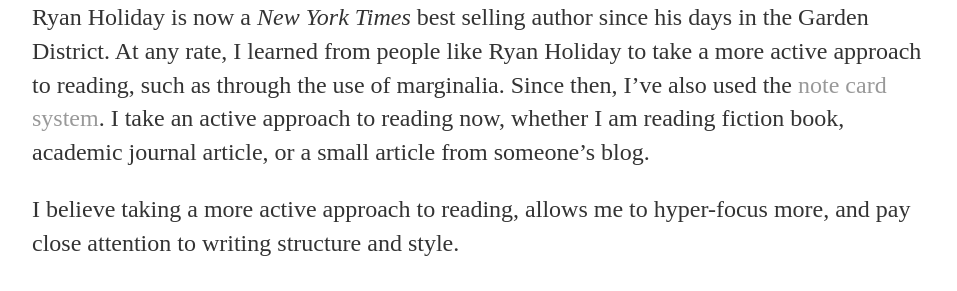
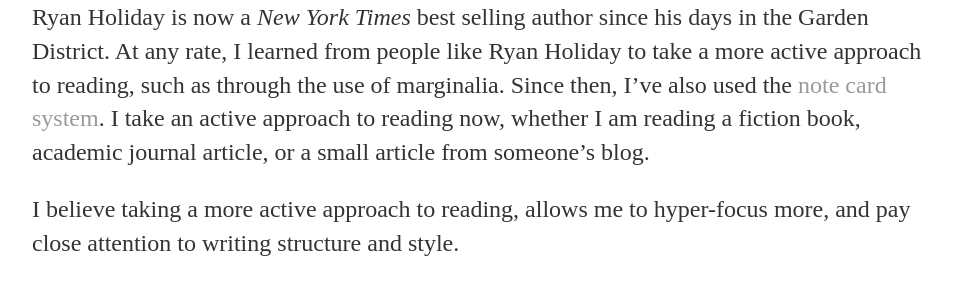
Before and after one commit to elizabethjuhasz/elizabethjuhasz.github.io, a Jekyll site: the page built from _posts/2020-02-17-writing.md, in a window 1280 px wide. Shown: the part 1069-1360 px from the top of the page, without its empty margins (160-1117 px from the left). Built offline with Jekyll 4.4.1, drawn with Linux system fonts in a browser that asks for light colours.

```diff
--- a/_posts/2020-02-17-writing.md
+++ b/_posts/2020-02-17-writing.md
@@ -9,7 +9,7 @@ I thought it was quite contradictory that, despite being an avid reader since ch
 
 When I was in graduate school, I lived in New Orleans.  There, I began following the work of Ryan Holiday, who strangely enough, lived only a couple of blocks away from me in the Garden District while he was still in the beginnings of his writing career. He also said that he wrote <i>Trust Me, I’m Lying</i> at the [Tulane library](https://medium.com/the-mission/best-selling-author-ryan-holiday-on-notecards-mornings-and-the-work-a3d4dd61aaf0).
 
-I was also found at the Tulane library during that time. Usually, I was reading and writing my dissertation prospectus where the political science books were. (I believe they are on the third floor of the library, if my memory serves me well).  It is really interesting to see that Ryan Holiday is now a <i>New York Times</i> best selling author since his days in the Garden District. At any rate, I learned from people like Ryan Holiday to take a more active approach to reading, such as through the use of marginalia. Since then, I’ve also used the [note card system](https://ryanholiday.net/how-and-why-to-keep-a-commonplace-book/).  I take an active approach to reading now, whether I am reading fiction book, academic journal article, or a small article from someone’s blog.
+I was also found at the Tulane library during that time. Usually, I was reading and writing my dissertation prospectus where the political science books were. (I believe they are on the third floor of the library, if my memory serves me well).  It is really interesting to see that Ryan Holiday is now a <i>New York Times</i> best selling author since his days in the Garden District. At any rate, I learned from people like Ryan Holiday to take a more active approach to reading, such as through the use of marginalia. Since then, I’ve also used the [note card system](https://ryanholiday.net/how-and-why-to-keep-a-commonplace-book/).  I take an active approach to reading now, whether I am reading a fiction book, academic journal article, or a small article from someone’s blog.
 
 I believe taking a more active approach to reading, allows me to hyper-focus more, and pay close attention to writing structure and style.
 
```
